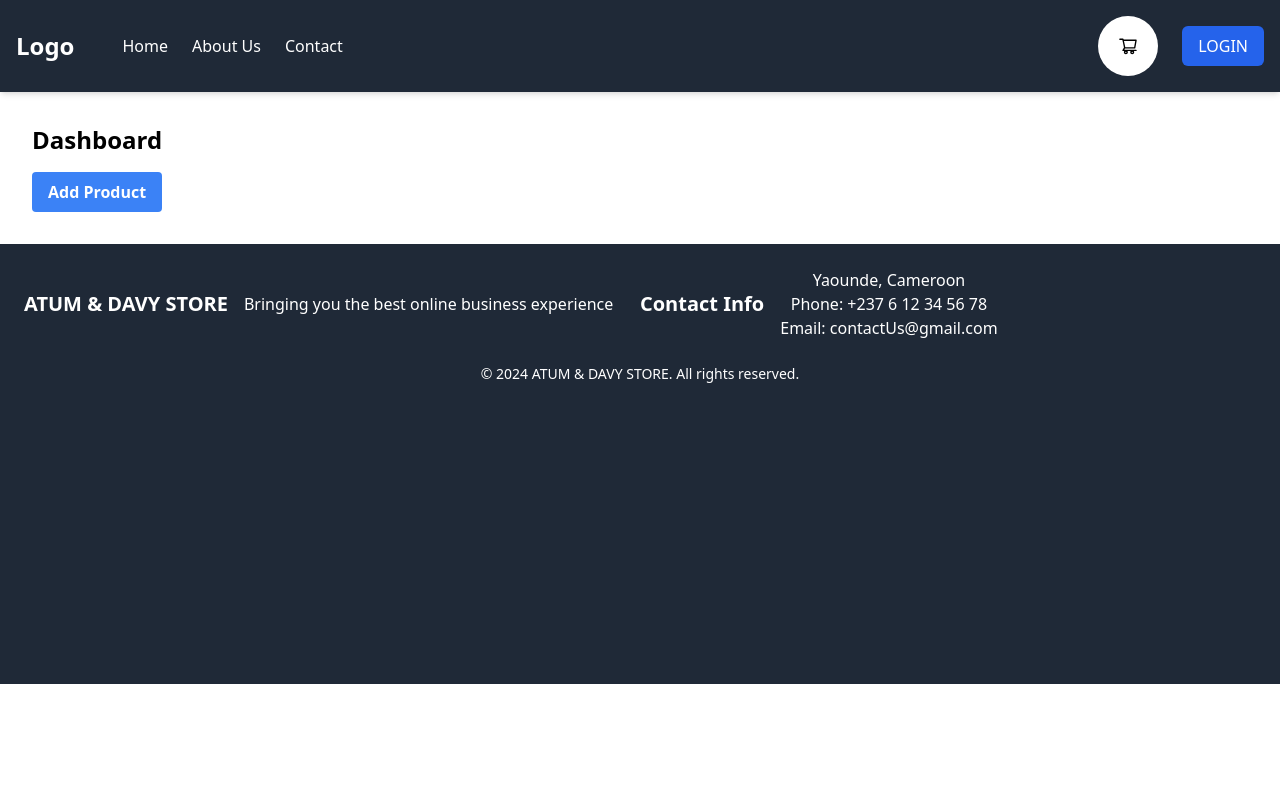
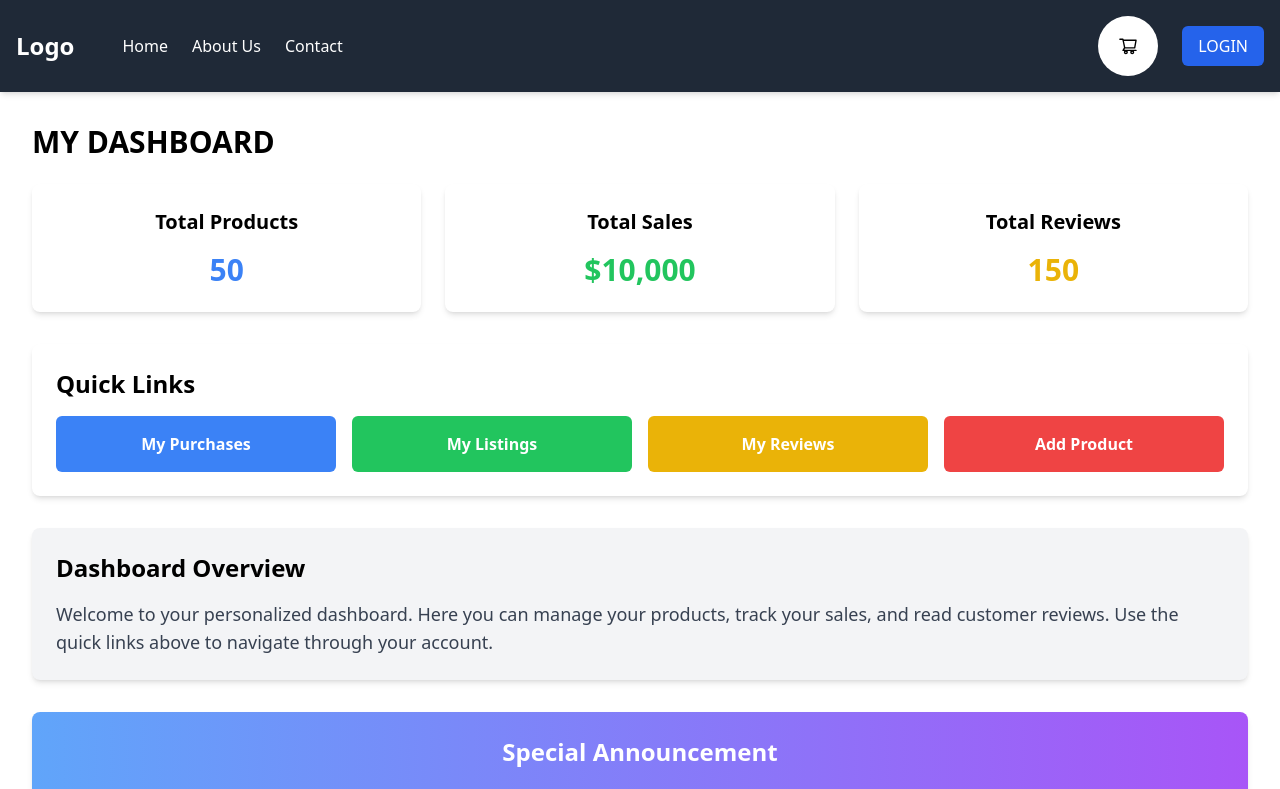
Before and after one commit to Richkum/online_marketplace, a React (Vite) app in the folder clients/: page /dashboard in a window 1280 px wide. Shown: the top 789 px of the page. Built offline with nearby package versions, Linux system fonts and the light colour scheme; no server answers.

Commit message:
solving some bugs

```diff
--- a/clients/src/components/account/Account.jsx
+++ b/clients/src/components/account/Account.jsx
@@ -19,18 +19,6 @@ function Account() {
               className="flex items-center px-4 py-2 text-xl font-bold mb-1 border-b border-gray-300 last:border-none"
             >
               Dashboard
-            </Link>
-            <Link
-              to="/purchases"
-              className="flex items-center px-4 py-2 text-xl font-bold mb-1 border-b border-gray-300 last:border-none"
-            >
-              Purchases
-            </Link>
-            <Link
-              to="/listings"
-              className="flex items-center px-4 py-2 text-xl font-bold mb-1 border-b border-gray-300 last:border-none"
-            >
-              Listings
             </Link>
             <Link to={"/"}>
               {" "}
--- a/clients/src/components/dashboard/Dashboard.jsx
+++ b/clients/src/components/dashboard/Dashboard.jsx
@@ -2,6 +2,7 @@ import React, { useState } from "react";
 import Navbar from "../navbar/navbar";
 import Footer from "../footer/Footer";
 import AddItemModal from "../item/AddItem";
+import { Link } from "react-router-dom";
 
 function Dashboard() {
   const [isModalOpen, setIsModalOpen] = useState(false);
@@ -13,13 +14,69 @@ function Dashboard() {
     <>
       <Navbar />
       <div className="container mx-auto p-8">
-        <h1 className="text-2xl font-bold mb-4">Dashboard</h1>
-        <button
-          onClick={openModal}
-          className="bg-blue-500 hover:bg-blue-700 text-white font-bold py-2 px-4 rounded"
-        >
-          Add Product
-        </button>
+        <h1 className="text-3xl font-bold mb-6">MY DASHBOARD</h1>
+
+        <div className="grid grid-cols-1 md:grid-cols-2 lg:grid-cols-3 gap-6 mb-8">
+          <div className="bg-white p-6 rounded-lg shadow-md text-center">
+            <h2 className="text-xl font-bold mb-4">Total Products</h2>
+            <p className="text-3xl font-bold text-blue-500">50</p>
+          </div>
+          <div className="bg-white p-6 rounded-lg shadow-md text-center">
+            <h2 className="text-xl font-bold mb-4">Total Sales</h2>
+            <p className="text-3xl font-bold text-green-500">$10,000</p>
+          </div>
+          <div className="bg-white p-6 rounded-lg shadow-md text-center">
+            <h2 className="text-xl font-bold mb-4">Total Reviews</h2>
+            <p className="text-3xl font-bold text-yellow-500">150</p>
+          </div>
+        </div>
+
+        <div className="bg-white p-6 rounded-lg shadow-md mb-8">
+          <h2 className="text-2xl font-bold mb-4">Quick Links</h2>
+          <div className="grid grid-cols-1 md:grid-cols-2 lg:grid-cols-4 gap-4">
+            <Link
+              to="/purchases"
+              className="bg-blue-500 text-white p-4 rounded-md text-center font-semibold hover:bg-blue-700"
+            >
+              My Purchases
+            </Link>
+            <Link
+              to="/listings"
+              className="bg-green-500 text-white p-4 rounded-md text-center font-semibold hover:bg-green-700"
+            >
+              My Listings
+            </Link>
+            <Link
+              to="/reviews"
+              className="bg-yellow-500 text-white p-4 rounded-md text-center font-semibold hover:bg-yellow-700"
+            >
+              My Reviews
+            </Link>
+            <button
+              onClick={openModal}
+              className="bg-red-500 text-white p-4 rounded-md text-center font-semibold hover:bg-red-700"
+            >
+              Add Product
+            </button>
+          </div>
+        </div>
+
+        <div className="bg-gray-100 p-6 rounded-lg shadow-md mb-8">
+          <h2 className="text-2xl font-bold mb-4">Dashboard Overview</h2>
+          <p className="text-gray-700 text-lg">
+            Welcome to your personalized dashboard. Here you can manage your
+            products, track your sales, and read customer reviews. Use the quick
+            links above to navigate through your account.
+          </p>
+        </div>
+
+        <div className="bg-gradient-to-r from-blue-400 to-purple-500 p-6 rounded-lg shadow-md text-white text-center mb-8">
+          <h2 className="text-2xl font-bold mb-4">Special Announcement</h2>
+          <p className="text-lg">
+            Don't miss out on our upcoming sale! Get ready to enjoy great
+            discounts and offers on your favorite products.
+          </p>
+        </div>
       </div>
       <AddItemModal isOpen={isModalOpen} onClose={closeModal} />
       <Footer />
--- a/clients/src/components/footer/Footer.jsx
+++ b/clients/src/components/footer/Footer.jsx
@@ -2,7 +2,7 @@ import React from "react";
 
 function Footer() {
   return (
-    <footer className="bg-gray-800 text-white p-6 text-center min-h-screen md:min-h-[55vh]">
+    <footer className="bg-gray-800 text-white p-6 text-center min-h-screen md:min-h-[30vh]">
       <div className="container mx-auto flex flex-wrap justify-between items-center">
         <div className="flex-1 md:flex md:items-center">
           <span className="text-xl font-semibold">ATUM & DAVY STORE</span>
--- a/clients/src/components/item/AddItem.jsx
+++ b/clients/src/components/item/AddItem.jsx
@@ -54,14 +54,14 @@ function AddItemModal({ isOpen, onClose }) {
     data.append("category", formData.category);
 
     try {
-      await new Promise((resolve) => setTimeout(resolve, 30000));
+      await new Promise((resolve) => setTimeout(resolve, 60000));
 
       const response = await axios.post("/api/product/add-product", data, {
         headers: {
           "Content-Type": "multipart/form-data",
           Authorization: `Bearer ${localStorage.getItem("token")}`,
         },
-        timeout: 30000,
+        timeout: 60000,
       });
       console.log("Product added successfully:", response.data);
       onClose();
--- a/clients/src/components/listings/Listing.jsx
+++ b/clients/src/components/listings/Listing.jsx
@@ -1,4 +1,3 @@
-// Listing.js
 import React from "react";
 import Navbar from "../navbar/navbar";
 import Footer from "../footer/Footer";
```
Also changed, not shown: 1 other file (tests, documents, lock files or other folders).
